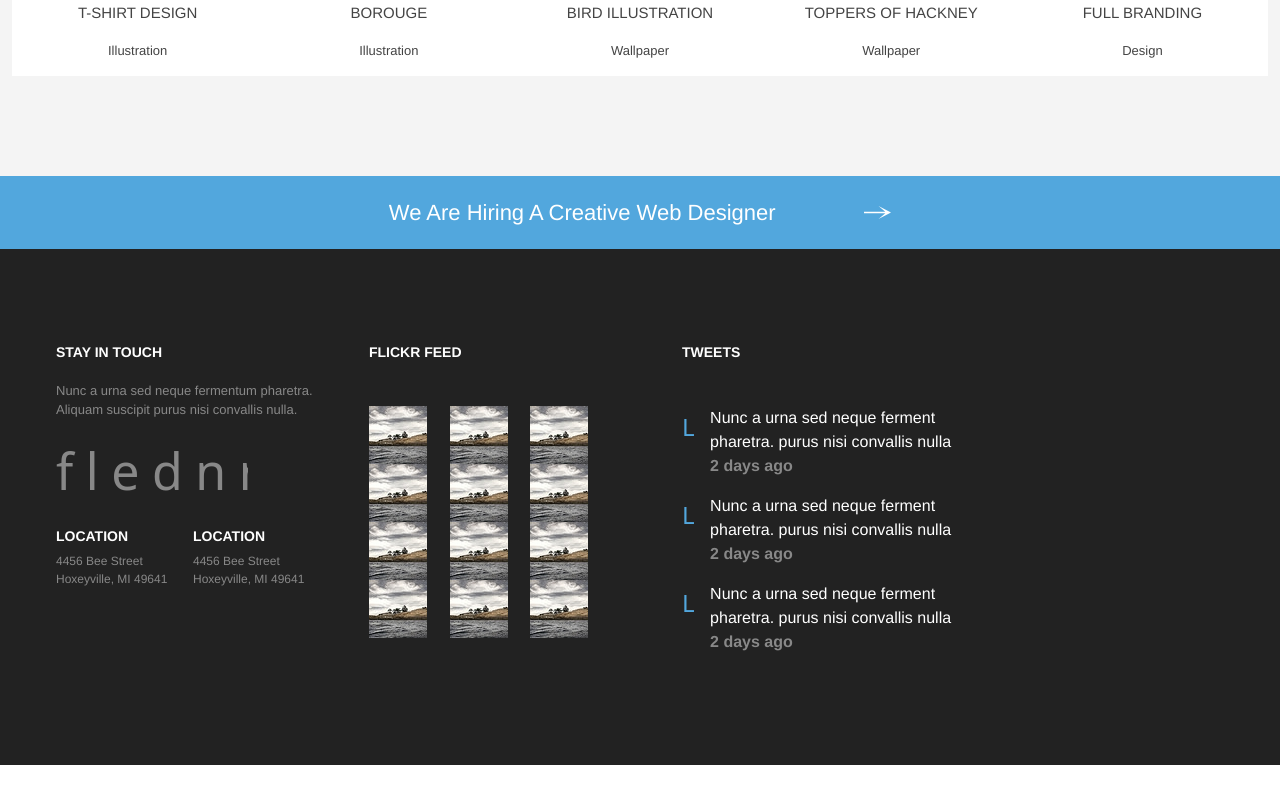
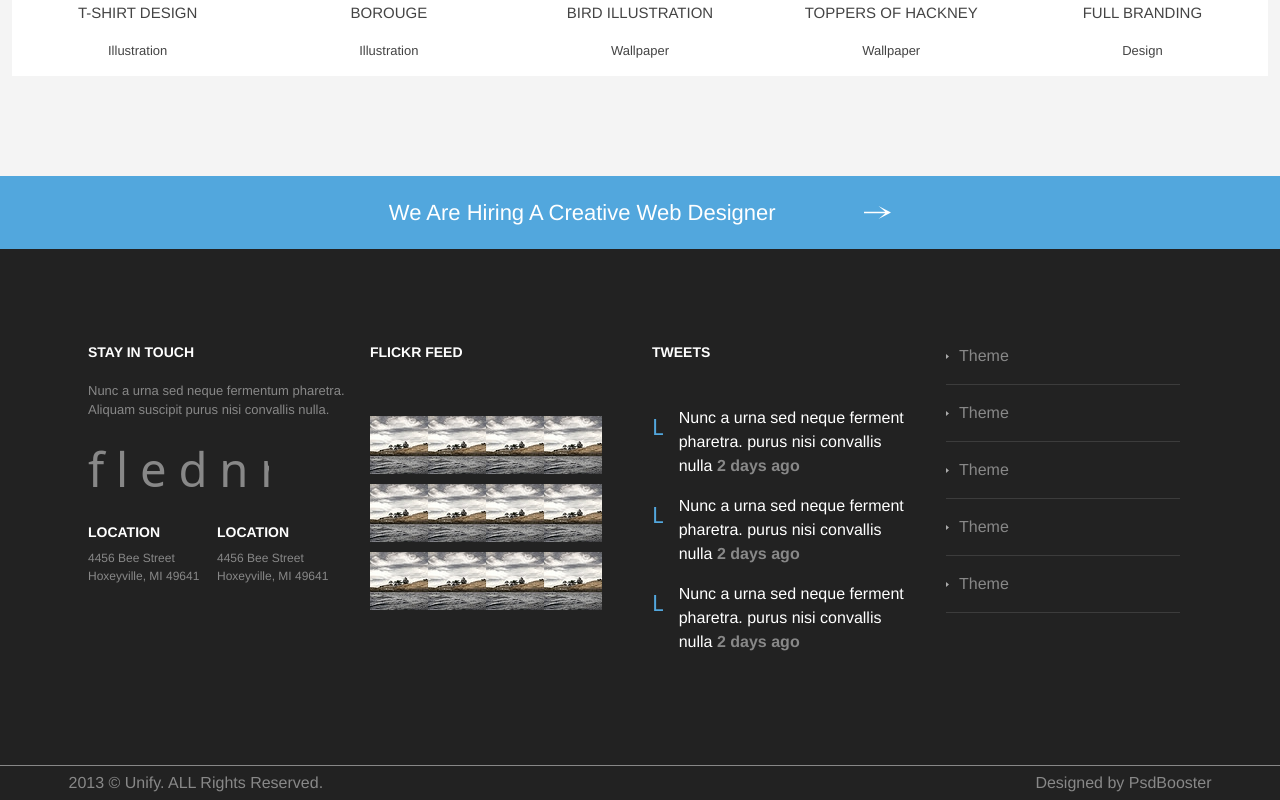
Before and after one commit to mohmaedelaraby/Safari, a Vue app: page / in a window 1280 px wide. Shown: the part 1834-2634 px from the top of the page. Before the commit the page ends 2599 px from the top, so only its background shows below. Built offline with nearby package versions, Linux system fonts and the light colour scheme.

Commit message:
footer row #3

```diff
--- a/src/components/FooterSection.vue
+++ b/src/components/FooterSection.vue
@@ -8,9 +8,8 @@
         </div>
       </div>
     </div>
-    <div class="row" style="background-color: #222222;">
+    <div class="row" style="background-color: #222222">
       <div class="container">
-
         <div class="row">
           <div class="col-xl-3 col-sm-6 col-12">
             <div class="footer__upper">
@@ -37,7 +36,7 @@
             </div>
           </div>
 
-        <div class="col-xl-3 col-sm-6 col-12" style="margin-left: 15px">
+          <div class="col-xl-3 col-sm-6 col-12">
             <div class="footer__upper">
               <h3>FLICKR FEED</h3>
             </div>
@@ -53,7 +52,7 @@
             </div>
           </div>
 
-        <div class="col-xl-3 col-sm-6 col-12" style="margin-left: 15px">
+          <div class="col-xl-3 col-sm-6 col-12">
             <div class="footer__upper">
               <h3>TWEETS</h3>
             </div>
@@ -69,10 +68,36 @@
               </div>
             </div>
           </div>
-        <div class="col-xl-3 col-sm-6 col-xs-12"></div>
+
+          <div class="col-xl-3 col-sm-6 col-xs-12">
+            <div class="row">
+              <ul>
+                <li v-for="item in 5" v-bind:key="item">
+                  <div class="list-item">
+                    <div class="list-item-arrow">
+                      <img src="@/assets/Shape6.svg" alt="x" />
+                    </div>
+                    <div class="list-item-txt">Theme</div>
+                  </div>
+                  <hr />
+                </li>
+              </ul>
+            </div>
+          </div>
+        </div>
+      </div>
+    </div>
+
+    <div class="row" style="background-color: #222222">
+
+        <div class="last_footer">
+            <div class="left_footer_container">
+                    <div class="left">2013 © Unify. ALL Rights Reserved.</div>
+            <div class="right">Designed by PsdBooster</div>
             </div>
 
         </div>
+
     </div>
   </section>
 </template>
@@ -114,7 +139,7 @@ section {
       }
     }
     .container {
-      width: 95%;
+      width: 90%;
       margin-top: 95px;
       background: #222222;
       display: flex;
@@ -158,19 +183,22 @@ section {
         .img__container {
           display: flex;
           flex-wrap: wrap;
-          width: 80%;
+          width: 90%;
           align-items: center;
           justify-content: space-between;
+          img{
+            margin-top: 10px;
+          }
         }
 
-        .L{
+        .L {
           display: flex;
           flex-direction: column;
-            .L__container{
+          .L__container {
             display: flex;
             align-content: center;
             justify-content: space-between;
-          img{
+            img {
               width: 10%;
               /* margin: 9px; */
               margin-right: 16px;
@@ -184,10 +212,42 @@ section {
             strong {
               color: #888888;
             }
-
           }
         }
+      }
+    }
+    ul {
+      list-style: none;
+      li {
+        hr {
+          color: #888888;
+        }
+        .list-item {
+          display: flex;
+          flex-direction: row;
+          align-items: center;
+          justify-content: flex-start;
+          color: #888888;
 
+          .list-item-arrow {
+            margin-right: 10px;
+          }
+        }
+      }
+    }
+    .last_footer{
+        width: 100%;
+        display: flex;
+        align-items: center;
+        justify-content: center;
+        border-top: 1px solid #888888;
+        color: #888888;
+        padding: 5px;
+        .left_footer_container{
+            width: 90%;
+            display: flex;
+        align-items: center;
+        justify-content: space-between;
         }
     }
   }
```
Also changed, not shown: src/assets/Shape6.svg (added). Lines whose indentation alone changed are shown as unchanged.
